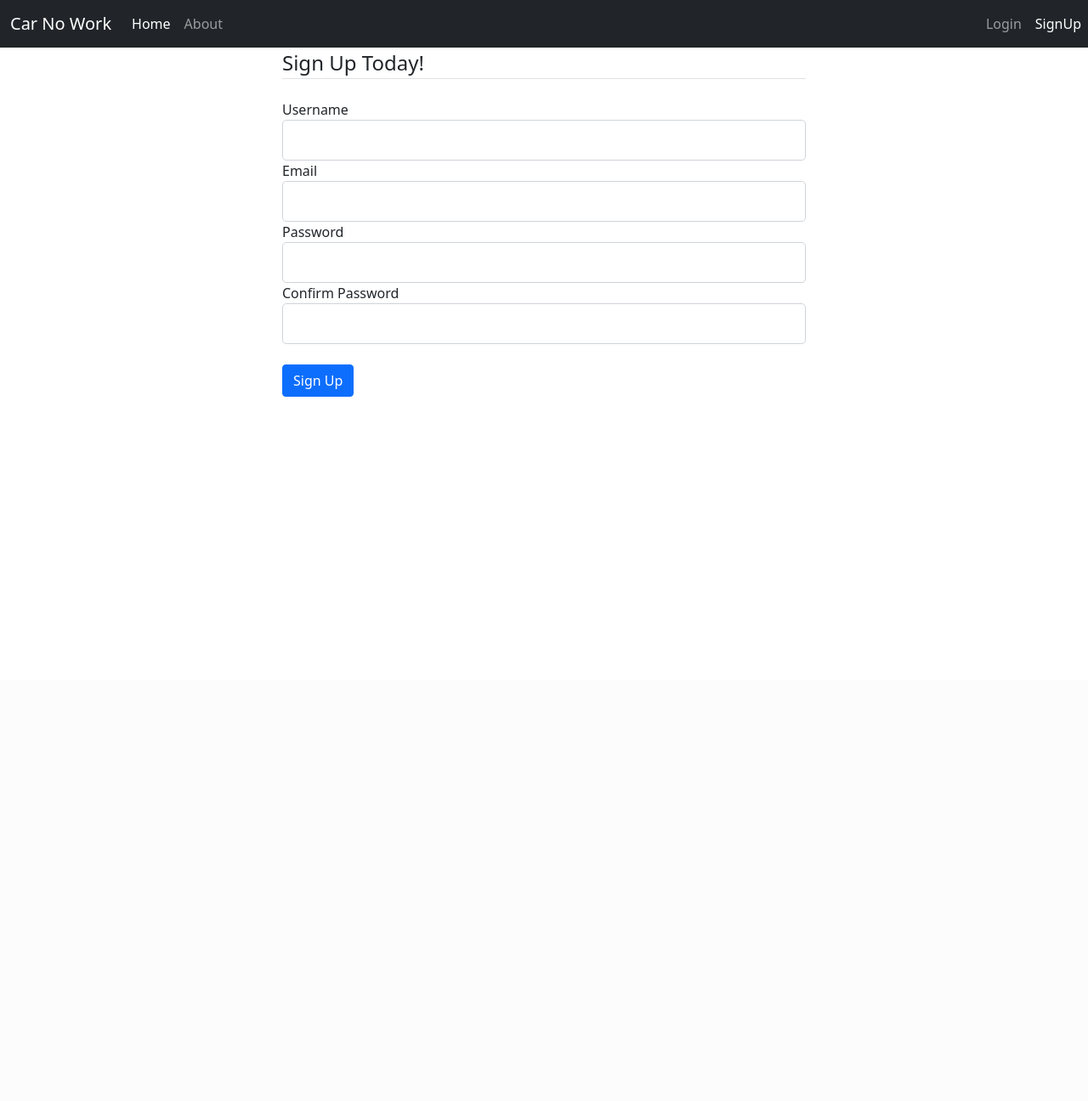
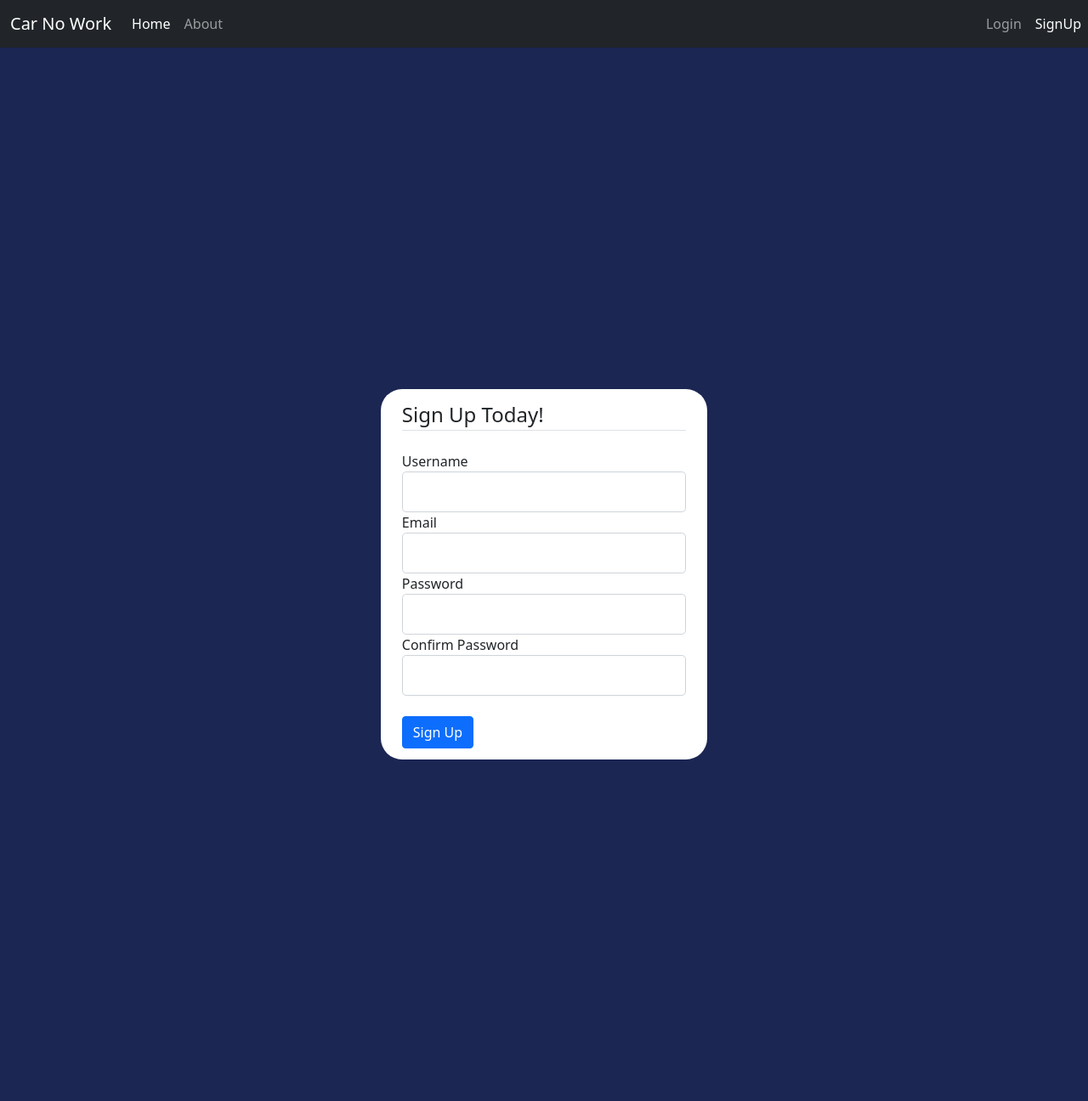
Before and after one commit to Thedysons/Car-No-Work, a Flask app: page /sign_up in a window 1280 px wide. Shown: the whole page at 85% size. Before the commit the page ends 800 px from the top, so only its background shows below. Run offline with Flask 2, Linux system fonts and the light colour scheme.

Commit message:
log in/sign up/forgor
i forgor :skull:

```diff
--- a/codejana_flask/codejana_flask/templates/About.html
+++ b/codejana_flask/codejana_flask/templates/About.html
@@ -17,7 +17,7 @@
         box-shadow: 5px 10px #888888;
     }
 </style>
-<div style="padding:4vh;margin:auto;">
+<div style="padding:4vh 37vw;margin:auto;">
 <div class="box">
     <h1>About us</h1>
     <p>
--- a/codejana_flask/codejana_flask/templates/login.html
+++ b/codejana_flask/codejana_flask/templates/login.html
@@ -1,8 +1,9 @@
 {% extends 'layouts.html' %}
 
 {%block contentA%}
-<div class="container w-50">
-    <form method="POST" action="">
+<div style="background:#1b2653; max-height: none;padding: 430.5px 20vw;">
+<div class="container w-50" style="background:#fff;border-radius: 25px; ">
+    <form method="POST" action="" style="padding:1vw">
         {{form.hidden_tag()}}
         <fieldset>
             <legend class="border-bottom mb-4">Login</legend>
@@ -46,4 +47,5 @@
 
     </form>
 </div>
+</div>
 {%endblock contentA%}
--- a/codejana_flask/codejana_flask/templates/signUp.html
+++ b/codejana_flask/codejana_flask/templates/signUp.html
@@ -1,8 +1,9 @@
 {% extends 'layouts.html' %}
 
 {%block contentA%}
-<div class="container w-50">
-    <form method="POST" action="">
+<div style="background:#1b2653; max-height: none;padding: 401.5px 20vw;">
+<div class="container w-50" style="background:#fff;border-radius: 25px; ">
+    <form method="POST" action="" style="padding:1vw">
         {{form.hidden_tag()}}
         <fieldset>
             <legend class="border-bottom mb-4">Sign Up Today!</legend>
@@ -61,4 +62,5 @@
 
     </form>
 </div>
+</div>
 {%endblock contentA%}
```
Also changed, not shown: codejana_flask/codejana_flask/templates/forgotPassword.html (+5 -3 lines), codejana_flask/codejana_flask/database/theDataBase.db.
